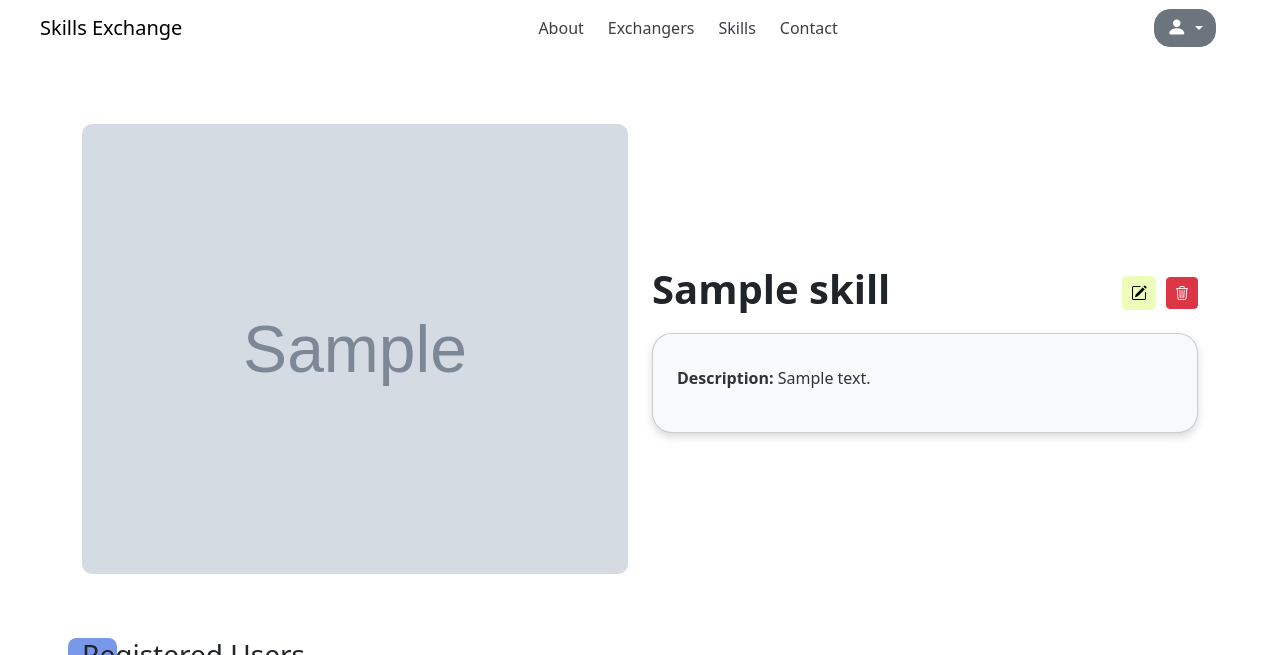
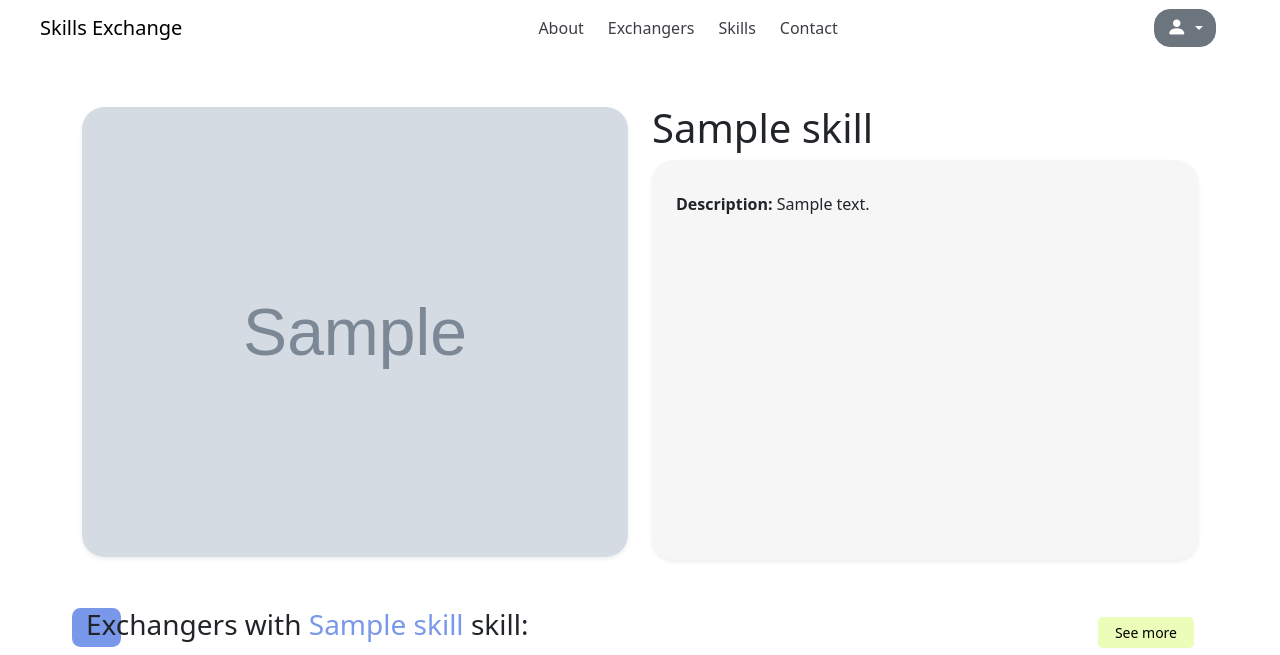
Before and after one commit to Ghaliah-Banounah/SkillExchange, a Django app: page /skills/detail/1/ in a window 1280 px wide. Shown: the top 655 px of the page. Run offline with Django 5.2, Linux system fonts and the light colour scheme; tables that the repository leaves empty hold one stand-in row (values such as "Sample post"); grey boxes marked "Sample" are stand-in pictures.

Commit message:
Added exchangers list - modified css for skill_detail.html and skills_list.html - modified skills and exchangers views

```diff
--- a/SkillExchange/accounts/templates/accounts/profile.html
+++ b/SkillExchange/accounts/templates/accounts/profile.html
@@ -21,7 +21,9 @@
                 <h5 class="mb-1 text-lime">Contact information:</h5>
                 <p class="text-start m-0"><span class="fw-medium text-lime">Phone Number:</span> {{profile.phone}}</p>
                 <p class="text-start m-0"><span class="fw-medium text-lime">Email:</span> {{profile.user.email}}</p>
+                {% if not user == profile.user %}
                 <a href="" class="btn-lime mx-auto mt-4"><i class="bi bi-person-fill-add pe-2"></i>Connect</a>
+                {% endif %}
             </div>
         </div>
         <div class="profile mt-1 mt-sm-5 py-2 text-black">
--- a/SkillExchange/exchangers/templates/exchangers/components/exchangers_list.html
+++ b/SkillExchange/exchangers/templates/exchangers/components/exchangers_list.html
@@ -2,7 +2,7 @@
     <!-- Exchangers loop here -->
     {% for exchanger in exchangers %}
     <div class="col">
-        <div class="card_exchangers">
+        <div class="card-exchangers">
             <img src="{{exchanger.profile.pfp.url}}" class="image-exchangers"
                 alt="Profile Image">
             <div class="rating">
@@ -18,9 +18,16 @@
                 </p>
             </div>
             <div class="d-flex position-absolute bottom-0 end-0 m-2">
-                <a href="{% url 'accounts:profile_view' exchanger.username %}" class="btn-lime shadow-sm p-2 rounded-4 text-center"><i class="bi bi-arrow-right"></i></a>
+                <a href="{% url 'accounts:profile_view' exchanger.username %}" class="btn-lime shadow-sm px-2 rounded-3 text-center"><i class="bi bi-arrow-right"></i></a>
             </div>
         </div>
     </div>
+    {% empty %}
+    <div class="d-flex flex-column text-center my-3 gap-2 mx-auto">
+        <p class="fs-5 m-0">No exchangers found</p>
+        <a href="{% url 'skills:skills_list' %}" class="btn-lime px-5 mx-auto">
+            Go to Skills List
+        </a>
+    </div>
     {% endfor %}
 </div>
--- a/SkillExchange/main/static/css/style.css
+++ b/SkillExchange/main/static/css/style.css
@@ -36,8 +36,8 @@ body a {
     color: #EBFDB8;
 }
 
-.text-lime {
-    background-color: #7A98E9;
+.text-blue {
+    color: #7A98E9;
 }
 
 /* buttons */
@@ -270,7 +270,7 @@ body a {
 }
 
 /* Exchangers */
-.card_exchangers {
+.card-exchangers {
     position: relative;
     height: 350px;
     border-radius: 1rem;
@@ -301,7 +301,7 @@ body a {
     align-items: end;
     gap: 5px;
     color: #EBFDB8;
-    text-shadow: 0 0 5px #56585f6f;
+    text-shadow: 0 0 5px #56585f;
 }
 
 .star {
@@ -312,3 +312,81 @@ body a {
 .rating-number {
     font-size: 1.2rem;
 }
+
+/* Skills */
+.pagination {
+    display: inline-flex;
+    padding: 0;
+    margin: 0;
+    list-style: none;
+}
+
+.pagination .page-item {
+    margin: 0 5px;
+}
+
+.pagination .page-link {
+    color: black;
+    text-decoration: none;
+    padding: 10px 15px;
+    border: none;
+    font-weight: bold;
+    cursor: pointer;
+}
+
+.pagination .page-link:hover {
+    color:#6986d5;
+}
+
+.pagination .page-item.active .page-link {
+    color:#7A98E9;
+    font-weight: bold;
+    background-color: transparent;
+}
+
+.pagination .page-item a.page-link {
+    border-radius: 0;
+    background-color: transparent;
+}
+
+.pagination .page-item.disabled .page-link {
+    color: #d6d6d6;
+    pointer-events: none;
+}
+
+.card-skills-list {
+    background-color: #F6F6F6;
+    border-radius: 10px;
+    box-shadow: none;
+    display: grid;
+    grid-template-columns: 120px 1fr;
+    gap: 15px;
+    padding: 10px;
+    position: relative;
+}
+
+.icon-skills-list {
+    font-size: 1.3rem;
+    color: #d7e7ac;
+}
+
+.image-skills-list {
+    width: 100%;
+    height: 6rem;
+    object-fit: cover;
+    border-radius: 10px;
+}
+
+.details-img {
+    width: 100%;
+    height: 450px;
+    object-fit: cover;
+    border-radius: 1.4rem;
+}
+
+.details-card {
+    width: 100%;
+    height: 400px;
+    border-radius: 1.4rem;
+    background-color: #F6F6F6;
+}
--- a/SkillExchange/skills/templates/skills/skill_detail.html
+++ b/SkillExchange/skills/templates/skills/skill_detail.html
@@ -1,122 +1,77 @@
 {% extends 'main/base.html' %}
 
+
+{% block title %}{{skill.name}}{% endblock %}
 {% block content %}
 
 <div class="container mt-5">
-    <div class="row align-items-center">
-        <div class="col-md-6">
+    <div class="row row-cols-1 row-cols-md-2 align-items-center">
+        <div class="col">
             {% if skill.image %}
-            <img src="{{ skill.image.url }}" alt="{{ skill.name }}" class="img-fluid mb-3">
+            <img src="{{ skill.image.url }}" alt="{{ skill.name }}" class="details-img shadow-sm">
             {% endif %}
         </div>
-        <div class="col-md-6">
-            <div class="d-flex justify-content-between align-items-center w-100">
-                <h1><strong>{{ skill.name }}</strong></h1>
-                <div class="d-flex align-items-center">
-                    <a href="{% url 'skills:edit_skill' skill.id %}" class="btn-lime btn-sm p-2 mr-2">
+        <div class="col">
+            <div class="d-flex justify-content-between">
+                <h1>{{ skill.name }}</h1>
+                <div class="d-flex gap-2">
+                    {% if user.is_staff %}
+                    <a href="{% url 'skills:edit_skill' skill.id %}" class="btn-lime shadow-sm p-2 my-auto">
                         <i class="bi bi-pencil-square"></i>
                     </a>
-                    <form method="POST" action="{% url 'skills:delete_skill' skill.id %}" style="display:inline;" id="delete-form">
-                        {% csrf_token %}
-                        <button type="button" class="btn btn-danger btn-sm p-2 mt-3" onclick="confirmDelete()">
-                            <i class="bi bi-trash3"></i>
-                        </button>
-                    </form>
+                    {% endif %}
+                    {% if user.is_staff %}
+                    <!-- Trigger delete modal -->
+                    <button type="button" class="btn btn-danger shadow-sm p-2 my-auto" data-bs-toggle="modal"
+                        data-bs-target="#deleteModal">
+                        <i class="bi bi-trash3-fill"></i>
+                    </button>
+                    {% endif %}
                 </div>
             </div>
-            <div class="card mt-2" style="background: #f8f9fa; border-radius: 20px; box-shadow: 0 4px 8px rgba(0, 0, 0, 0.15);">
-                <div class="card-body p-4">
-                    <p class="mt-2" style="font-size:inherit; line-height: 1.6; color: #333; text-align: justify;">
+            <div class="details-card shadow-sm">
+                <div class="p-4">
+                    <p class="mt-2" style="text-align: justify;">
                         <strong>Description:</strong> {{ skill.description }}
                     </p>
                 </div>
             </div>
         </div>
     </div>
-
-    <div class="col-md-12 mt-5">
-        <h3 class="title">Registered Users</h3>
-        <div class="row">
-         {% if skill.registered_users.all %}
-                {% for user in skill.registered_users.all %}
-                    <div class="col-md-4 mb-3">
-                        <div class="card" style="height: 220px; border-radius: 10px; box-shadow: 0 4px 6px rgba(0, 0, 0, 0.1);">
-                            <div class="card-body d-flex flex-column justify-content-between">
-                                <h5 class="card-title">{{ user.username }}</h5>
-                                <p class="card-text">{{ user.email }}</p>
-                                <div class="text-center mt-2">
-                                    <a href="mailto:{{ user.email }}" class="btn-blue btn-sm">Contact</a>
-                                </div>
-                            </div>
-                        </div>
-                    </div>
-                {% endfor %}
-            {% else %}
-                <p>No users are registered for this skill yet.</p>
-            {% endif %}
-        </div>
-        <div class="text-center mb-2">
-            <a href="{% url 'skills:skills_list' %}" class="btn-lime w-25">
-                Back to Skills List
-            </a>
+    <!-- Delete skill modal -->
+    <div class="modal fade" id="deleteModal" tabindex="-1" aria-labelledby="deleteModalLabel" aria-hidden="true">
+        <div class="modal-dialog">
+            <div class="modal-content">
+                <div class="modal-header py-2">
+                    <h1 class="modal-title fs-5" id="deleteModalLabel">Delete Skill</h1>
+                    <button type="button" class="btn-close shadow-sm" data-bs-dismiss="modal"
+                        aria-label="Close"></button>
+                </div>
+                <div class="modal-body">
+                    Are you sure you want to delete '<strong>{{skill.name}}</strong>' from skills?
+                </div>
+                <div class="modal-footer py-1">
+                    <button type="button" class="btn btn-secondary shadow-sm py-0"
+                        data-bs-dismiss="modal">Close</button>
+                    <a href="{% url 'skills:delete_skill' skill.id %}" class="btn btn-danger py-0">Delete</a>
+                </div>
+            </div>
         </div>
     </div>
 </div>
+<!-- Reviews section -->
+<section class="container-lg my-5 px-3">
+    <div class="d-flex justify-content-between">
+        <h3 class="title mb-3">
+        Exchangers with <span class="text-blue">{{skill.name}}</span> skill:
+        </h3>
+        <!-- Go to all exchangers with current skill filtering -->
+        <a href="" class="small btn-lime my-auto">See more</a>
+    </div>
 
-<style>
-    img.img-fluid {
-        width: 100%;
-        margin-top: 20px;
-        height: 450px;
-        object-fit: cover;
-        border-radius: 10px;
-    }
+    {% with skill_exchangers as exchangers %}
+    {% include 'exchangers/components/exchangers_list.html' %}
+    {% endwith %}
 
-    h1.text-center {
-        text-align: center;
-    }
-
-    .card {
-        height: 100%;
-        border-radius: 20px;
-        box-shadow: 0 4px 8px rgba(0, 0, 0, 0.15);
-        background: #ffffff;
-    }
-
-    .d-flex {
-        display: flex;
-        justify-content: start;
-    }
-
-    .d-flex .btn-lime {
-        margin-right: 10px;
-    }
-
-    .card-body {
-        padding: 20px;
-    }
-
-    .card-title {
-        font-weight: bold;
-        color: #333;
-    }
-
-    .card-body p {
-        font-size: 1.1rem;
-        line-height: 1.6;
-        color: #555;
-        font-weight: normal;
-    }
-
-
-</style>
-
-<script>
-    function confirmDelete() {
-        if (confirm('Are you sure you want to delete this skill? This action cannot be undone.')) {
-            document.getElementById('delete-form').submit();
-        }
-    }
-</script>
-
+</section>
 {% endblock %}
--- a/SkillExchange/skills/views.py
+++ b/SkillExchange/skills/views.py
@@ -2,7 +2,10 @@ from django.shortcuts import render , redirect ,  get_object_or_404
 from .forms import SkillForm
 from .models import Skill
 from django.contrib import messages
+from django.contrib.auth.models import User
 from django.core.paginator import Paginator
+from django.db.models import Q, Count
+from accounts.models import Profile
 
 # Create your views here.
 def skills_list(request):
@@ -12,6 +15,8 @@ def skills_list(request):
 
     else:
         skills_list = Skill.objects.all()
+
+    skills_list = skills_list.annotate(exchangers_count=Count("skills"))
 
     paginator = Paginator(skills_list, 9)
     page_number = request.GET.get('page')
@@ -31,8 +36,11 @@ def add_skill(request):
     return render(request, 'skills/add_skill.html', {'form': form})
 
 def skill_detail(request, skill_id):
+
     skill = get_object_or_404(Skill, id=skill_id)
-    return render(request, 'skills/skill_detail.html', {'skill': skill})
+    exchangers = User.objects.filter(profile__skills__id=skill.id)[0:3]
+
+    return render(request, 'skills/skill_detail.html', {'skill': skill, 'skill_exchangers': exchangers})
 
 def edit_skill(request, skill_id):
     skill = get_object_or_404(Skill, id=skill_id)
```
Also changed, not shown: SkillExchange/exchangers/templates/exchangers/display_exchangers.html (+63 -7 lines), SkillExchange/exchangers/views.py (+12 -2 lines), SkillExchange/skills/templates/skills/skills_list.html (+29 -79 lines).
